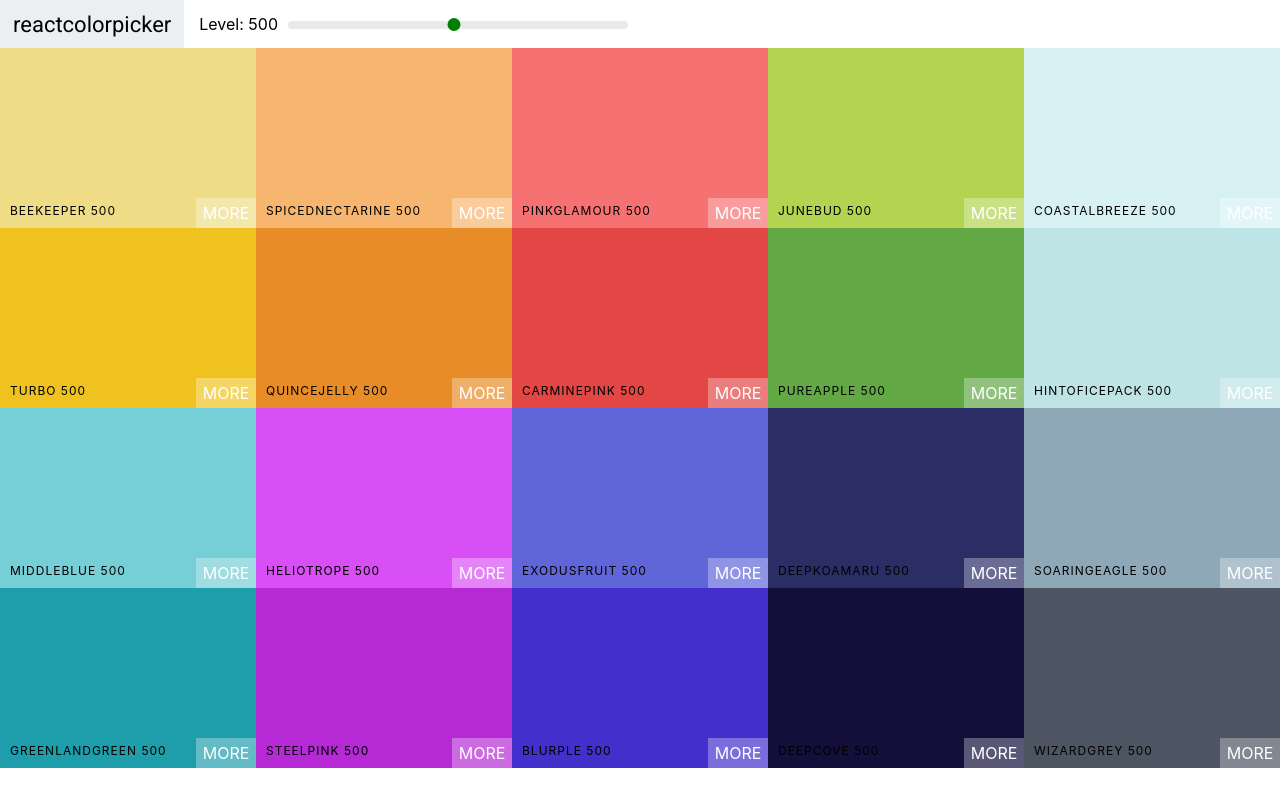
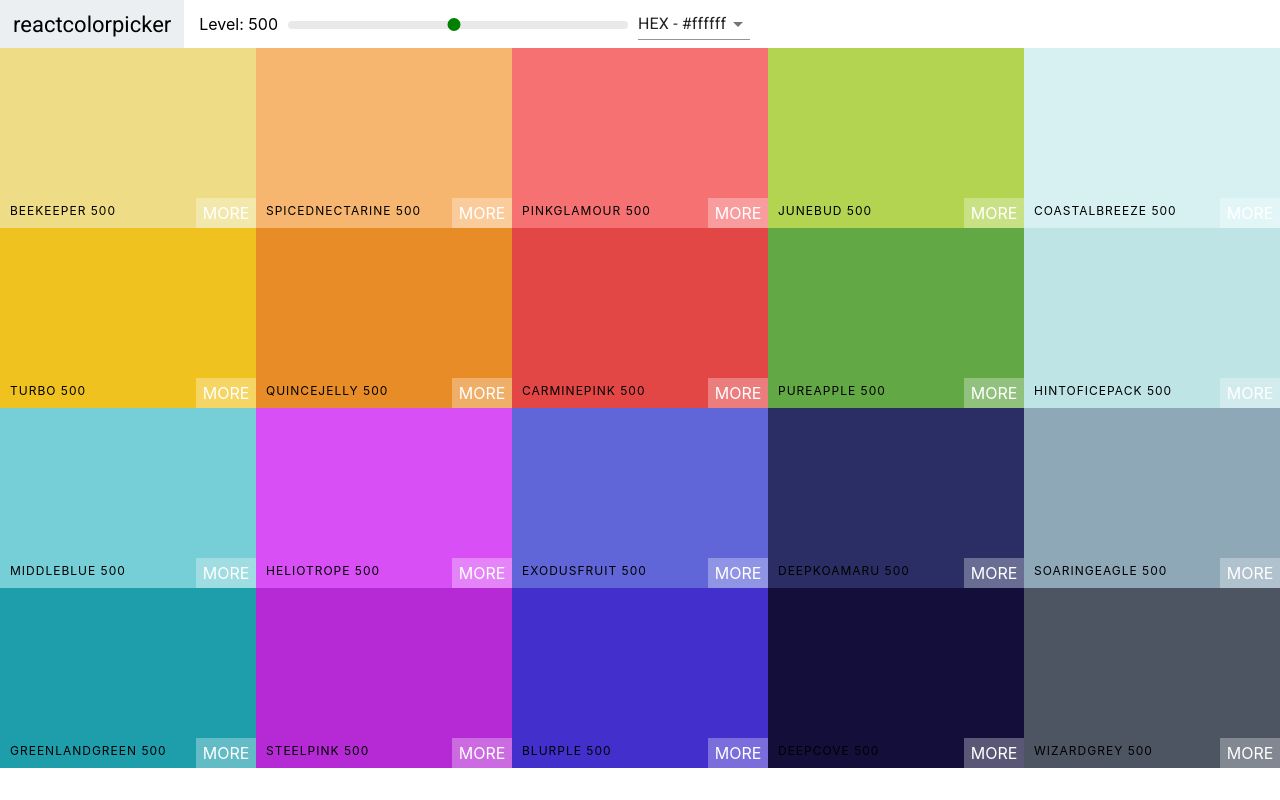
Before and after one commit to DavidWalker-hub/Color-Project, a React (Create React App) app: page /palette/flat-ui-colors-american in a window 1280 px wide. Built offline with nearby package versions, Linux system fonts and the light colour scheme.

Commit message:
add select and material ui

```diff
--- a/package.json
+++ b/package.json
@@ -3,6 +3,7 @@
   "version": "0.1.0",
   "private": true,
   "dependencies": {
+    "@material-ui/core": "^4.11.3",
     "@testing-library/jest-dom": "^5.11.9",
     "@testing-library/react": "^11.2.3",
     "@testing-library/user-event": "^12.6.2",
--- a/public/index.html
+++ b/public/index.html
@@ -24,6 +24,7 @@
       work correctly both with client-side routing and a non-root public URL.
       Learn how to configure a non-root public URL by running `npm run build`.
     -->
+    <link rel="stylesheet" href="https://fonts.googleapis.com/css?family=Roboto:300,400,500,700&display=swap" />
     <title>React App</title>
   </head>
   <body>
--- a/src/NavBar.css
+++ b/src/NavBar.css
@@ -1,5 +1,3 @@
-@import url('https://fonts.googleapis.com/css2?family=Roboto:wght@100;400;500&display=swap');
-
 .NavBar {
 	display: flex;
 	align-items: center;
--- a/src/NavBar.js
+++ b/src/NavBar.js
@@ -1,11 +1,23 @@
 import React, { Component } from 'react';
-import Slider, { Range } from 'rc-slider';
+import MenuItem from '@material-ui/core/MenuItem';
+import Select from '@material-ui/core/Select';
+import Slider from 'rc-slider';
 import 'rc-slider/assets/index.css';
 import './NavBar.css';
 
 class NavBar extends Component {
+	constructor(props) {
+		super(props);
+		this.state = { format: 'hex' };
+		this.handleChange = this.handleChange.bind(this);
+	}
+	handleChange(evt) {
+		this.setState({ format: evt.target.value });
+		this.props.handleChange(evt.target.value);
+	}
 	render() {
 		const { level, changeLevel } = this.props;
+		const { format } = this.state;
 		return (
 			<header className="NavBar">
 				<div className="logo">
@@ -17,6 +29,13 @@
 						<Slider defaultValue={level} min={100} max={900} onAfterChange={changeLevel} step={100} />
 					</div>
 				</div>
+				<div className="select-container">
+					<Select value={format} onChange={this.handleChange}>
+						<MenuItem value="hex">HEX - #ffffff</MenuItem>
+						<MenuItem value="rgb">RGB - rgb(255,255,255)</MenuItem>
+						<MenuItem value="rgba">RGBA - rgba(255,255,255,1.0)</MenuItem>
+					</Select>
+				</div>
 			</header>
 		);
 	}
--- a/src/Palette.js
+++ b/src/Palette.js
@@ -6,23 +6,27 @@
 class Palette extends Component {
 	constructor(props) {
 		super(props);
-		this.state = { level: 500 };
+		this.state = { level: 500, format: 'hex' };
 		this.changeLevel = this.changeLevel.bind(this);
+		this.changeFormat = this.changeFormat.bind(this);
 	}
 	changeLevel(level) {
 		this.setState({
 			level
 		});
 	}
+	changeFormat(val) {
+		this.setState({ format: val });
+	}
 	render() {
 		const { colors } = this.props.palette;
-		const { level } = this.state;
+		const { level, format } = this.state;
 		const colorBoxes = colors[level].map((color, i) => (
-			<ColorBox background={color.hex} key={i} name={color.name} />
+			<ColorBox background={color[format]} key={i} name={color.name} />
 		));
 		return (
 			<div className="Palette">
-				<NavBar level={level} changeLevel={this.changeLevel} />
+				<NavBar level={level} changeLevel={this.changeLevel} handleChange={this.changeFormat} />
 				{/* Navbar goes here */}
 				<div className="Palette-colors">{colorBoxes}</div>
 				{/* footer eventually */}
```
Also changed, not shown: 2 other files (tests, documents, lock files or other folders).
